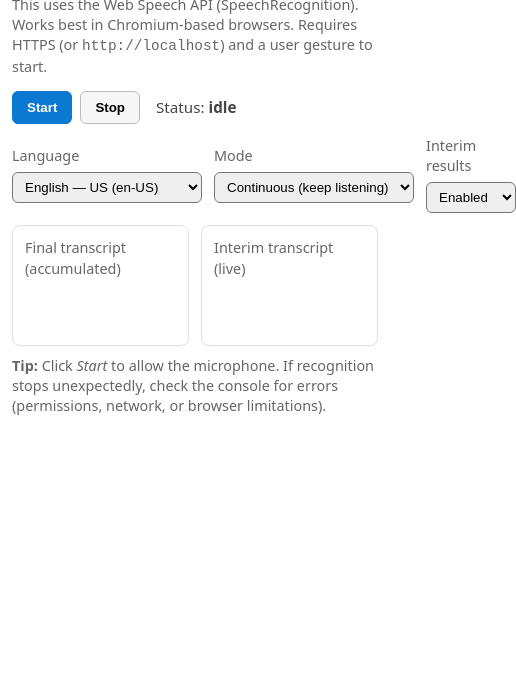
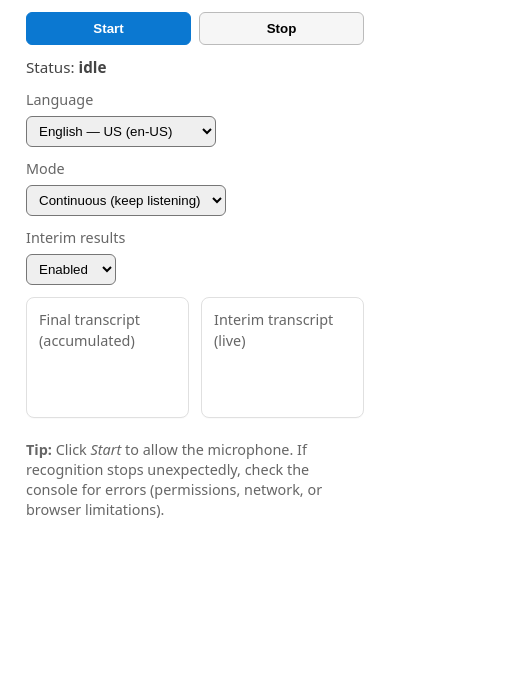
Before and after one commit to youngberry1/Speech-Recognition-API-Demo, a plain HTML site: page index.html in a window 390 px wide. Shown: the part 160-844 px from the top of the page, 516 px wide, since content can reach past the window. Drawn offline with Linux system fonts and the light colour scheme.

Commit message:
Enhance responsiveness: Adjust flex properties and add media queries for better layout on smaller screens

```diff
--- a/styles.css
+++ b/styles.css
@@ -14,6 +14,7 @@ h1 {
 
 .controls {
    display: flex;
+   flex-wrap: wrap;
    gap: 8px;
    margin-bottom: 12px;
    align-items: center;
@@ -80,6 +81,7 @@ button.primary {
 
 .row {
    display: flex;
+   flex-wrap: wrap;
    gap: 12px;
    align-items: center;
    margin-bottom: 8px;
@@ -89,3 +91,40 @@ select {
    padding: 6px 8px;
    border-radius: 6px;
 }
+
+/* ------------------ RESPONSIVE ------------------ */
+@media (max-width: 700px) {
+   body {
+      margin: 16px;
+      padding: 10px;
+   }
+
+   h1 {
+      font-size: 1.5rem;
+   }
+
+   .status {
+      margin-left: 0;
+      margin-top: 4px;
+      flex-basis: 100%;
+   }
+
+   /* Stack transcript boxes vertically instead of side-by-side */
+   .transcripts {
+      display: block !important;
+   }
+
+   .box {
+      margin-bottom: 12px;
+   }
+}
+
+@media (max-width: 400px) {
+   button {
+      flex: 1; /* buttons stretch evenly */
+   }
+   .row {
+      flex-direction: column; /* stack selects vertically */
+      align-items: stretch;
+   }
+}
```
